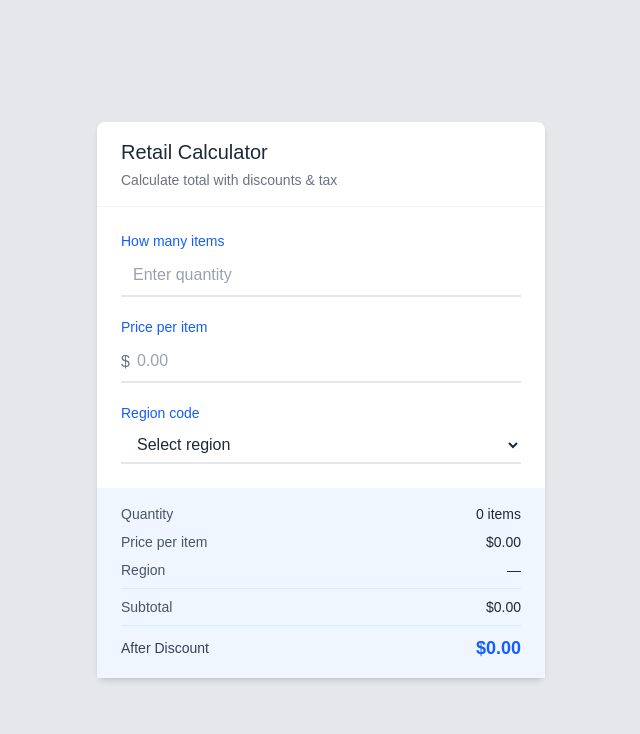
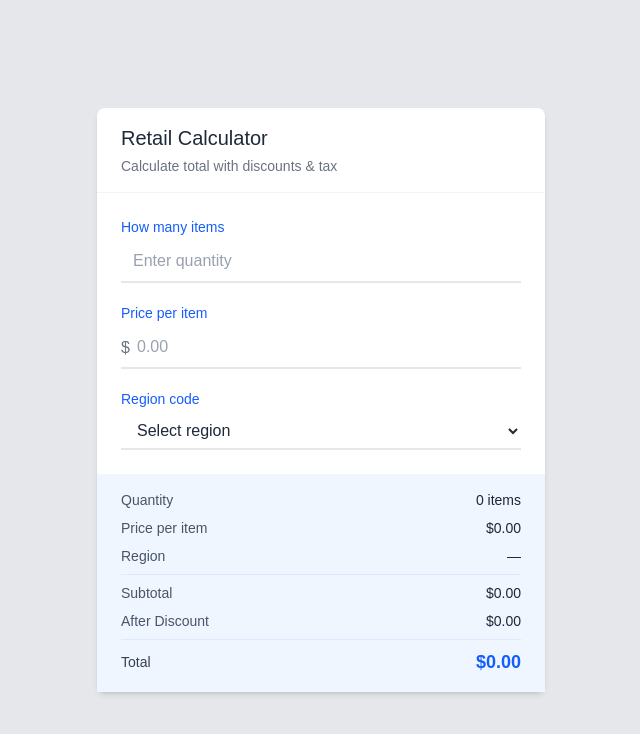
Before and after one commit to mukeshyadav-cdac/retail-calculator, a Next.js app: page / in a window 1280 px wide. Shown: the top 734 px of the page, without its empty margins (319-959 px from the left). Built offline with nearby package versions, Linux system fonts and the light colour scheme.

Commit message:
implemented tax strategy

```diff
--- a/app/components/RetailCalculator.tsx
+++ b/app/components/RetailCalculator.tsx
@@ -3,6 +3,7 @@
 import { useState, useMemo } from "react";
 import { REGIONS } from "../lib/constants";
 import { formatCurrency, getDiscountRate, parseNumber } from "../lib/utils";
+import { getTaxStrategy } from "../lib/taxStrategies";
 
 type ResultRowProps = {
   label: string;
@@ -35,10 +36,16 @@ export default function RetailCalculator() {
     const discountRate = getDiscountRate(subtotal);
     const discountAmount = subtotal * discountRate;
     const discountedPrice = subtotal - discountAmount;
-    return { subtotal, discountRate, discountAmount, discountedPrice };
-  }, [quantity, price]);
 
-  const { subtotal, discountRate, discountAmount, discountedPrice } = calculations;
+    const taxStrategy = region ? getTaxStrategy(region) : null;
+    const taxRate = taxStrategy?.getRate() ?? 0;
+    const taxAmount = taxStrategy?.calculateTax(discountedPrice) ?? 0;
+    const finalTotal = discountedPrice + taxAmount;
+
+    return { subtotal, discountRate, discountAmount, discountedPrice, taxRate, taxAmount, finalTotal };
+  }, [quantity, price, region]);
+
+  const { subtotal, discountRate, discountAmount, discountedPrice, taxRate, taxAmount, finalTotal } = calculations;
 
   return (
     <div className="w-full max-w-md mx-auto">
@@ -115,7 +122,14 @@ export default function RetailCalculator() {
               green
             />
           )}
-          <ResultRow label="After Discount" value={formatCurrency(discountedPrice)} highlight border />
+          <ResultRow label="After Discount" value={formatCurrency(discountedPrice)} />
+          {taxRate > 0 && (
+            <ResultRow
+              label={`Tax (${(taxRate * 100).toFixed(2)}%)`}
+              value={`+${formatCurrency(taxAmount)}`}
+            />
+          )}
+          <ResultRow label="Total" value={formatCurrency(finalTotal)} highlight border />
         </div>
       </div>
     </div>
--- /dev/null
+++ b/app/lib/taxStrategies.ts
@@ -0,0 +1,33 @@
+export interface TaxStrategy {
+  calculateTax(amount: number): number;
+  getRate(): number;
+  getRegionCode(): string;
+}
+
+class RegionalTaxStrategy implements TaxStrategy {
+  constructor(
+    private readonly regionCode: string,
+    private readonly rate: number
+  ) {}
+
+  getRegionCode() { return this.regionCode; }
+  getRate() { return this.rate; }
+  calculateTax(amount: number) { return amount * this.rate; }
+}
+
+const TAX_RATES: Record<string, number> = {
+  AUK: 0.0685,
+  WLG: 0.08,
+  WAI: 0.0625,
+  CHC: 0.04,
+  TAS: 0.0825,
+};
+
+const TAX_STRATEGIES = Object.entries(TAX_RATES).reduce(
+  (acc, [code, rate]) => ({ ...acc, [code]: new RegionalTaxStrategy(code, rate) }),
+  {} as Record<string, TaxStrategy>
+);
+
+export const getTaxStrategy = (region: string): TaxStrategy | null => {
+  return TAX_STRATEGIES[region] || null;
+};
```
Also changed, not shown: 1 other file (tests, documents, lock files or other folders).
